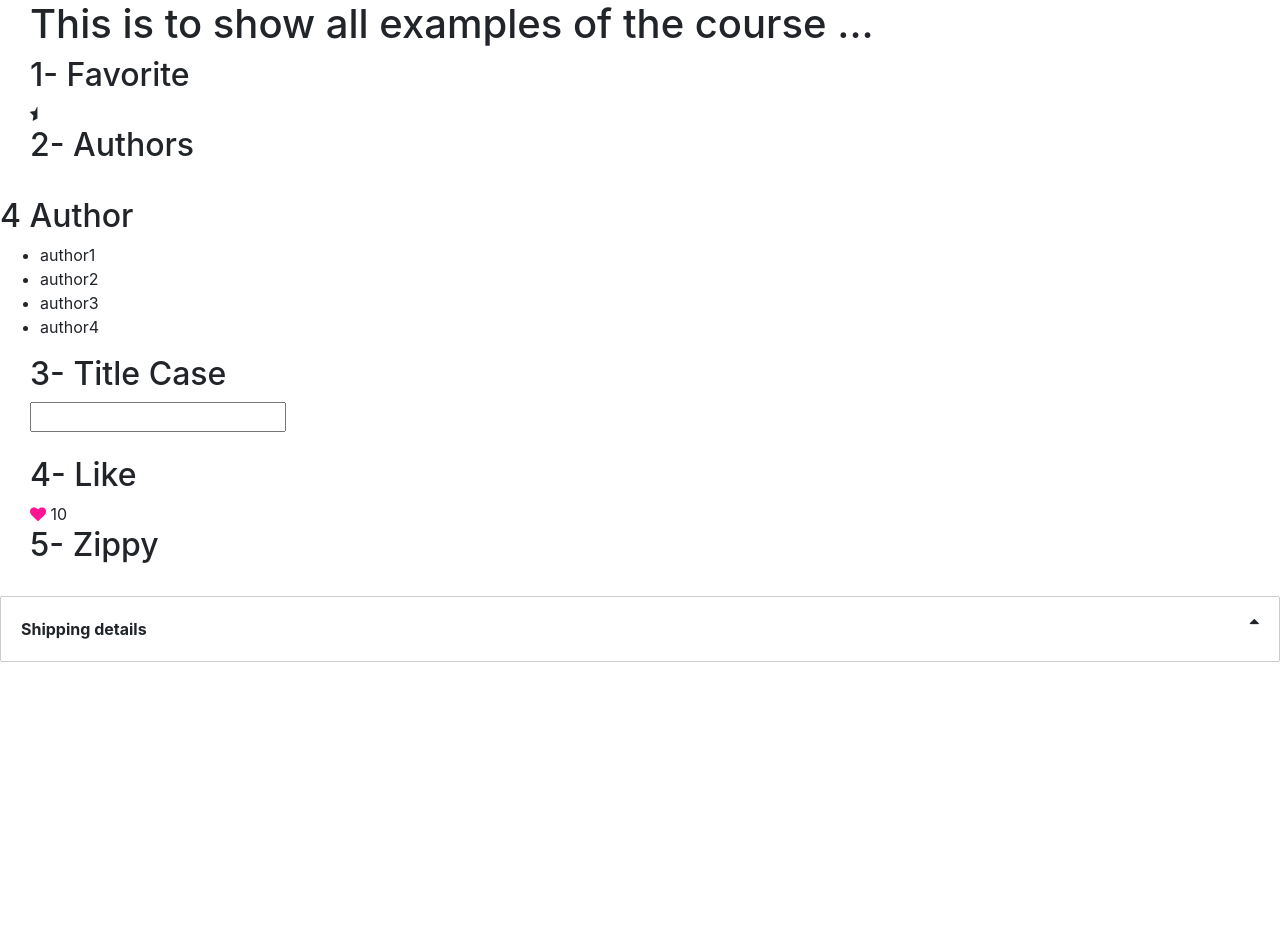
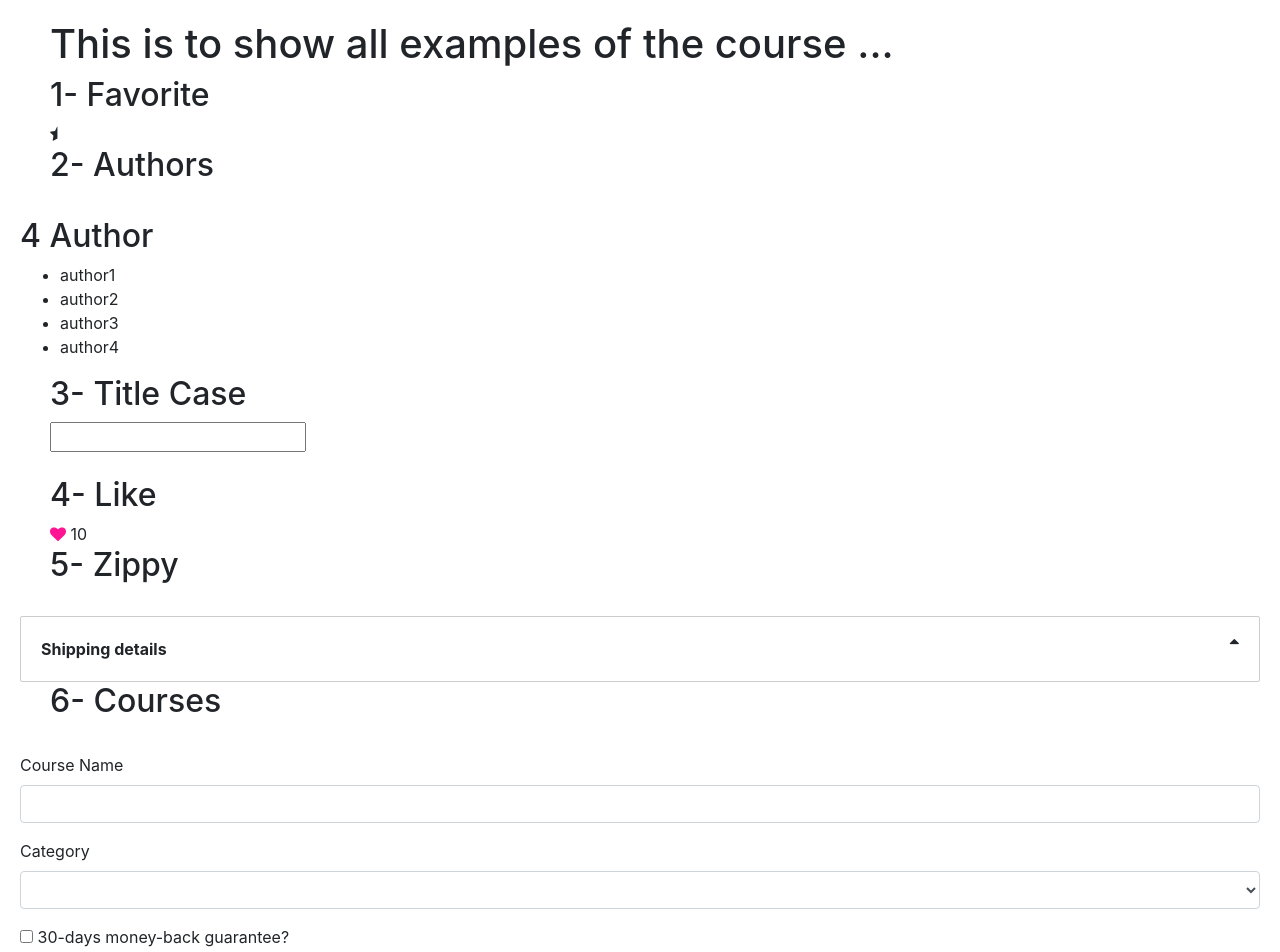
Before and after one commit to ernestoacosta1086/MoshCourse, an Angular app: page / in a window 1280 px wide. Shown: the top 952 px of the page. Before the commit the page ends 800 px from the top, so only its background shows below. Built offline with nearby package versions, Linux system fonts and the light colour scheme.

Commit message:
Course Form validation

```diff
--- a/src/app/app.component.html
+++ b/src/app/app.component.html
@@ -15,5 +15,8 @@
 
 <h2>5- Zippy</h2>
 <app-zippy title="Shipping details">
-    Shipping details Content
+  Shipping details Content
 </app-zippy>
+
+<h2>6- Courses</h2>
+<app-course> </app-course>
--- a/src/app/app.module.ts
+++ b/src/app/app.module.ts
@@ -11,6 +11,7 @@ import { FormsModule } from '@angular/forms';
 import { TitleCasePipe } from './title-case.pipe';
 import { LikeComponent } from './like/like.component';
 import { ZippyComponent } from './zippy/zippy.component';
+import { CourseComponent } from './course/course.component';
 
 @NgModule({
   declarations: [
@@ -20,7 +21,8 @@ import { ZippyComponent } from './zippy/zippy.component';
     TitleCaseComponent,
     TitleCasePipe,
     LikeComponent,
-    ZippyComponent
+    ZippyComponent,
+    CourseComponent
   ],
   imports: [
     BrowserModule,
--- /dev/null
+++ b/src/app/course/course.component.html
@@ -0,0 +1,63 @@
+<form #f="ngForm" (submit)="submit(f.value)">
+  <div class="form-group">
+    <label for="courseName">Course Name</label>
+    <input
+      required
+      minlength="5"
+      ngModel
+      name="course"
+      #course="ngModel"
+      id="courseName"
+      type="text"
+      class="form-control"
+      (change)="log(course)"
+    />
+
+    <div class="alert alert-danger" *ngIf="!course.valid && course.touched">
+      <div *ngIf="course.errors.required">Course name is required!</div>
+      <div *ngIf="course.errors.minlength">
+        Course name requires minimun of
+        {{ course.control.errors.minlength.requiredLength }} characters!
+      </div>
+    </div>
+  </div>
+
+  <div class="form-group">
+    <label for="category">Category</label>
+    <select
+      required
+      ngModel
+      name="category"
+      #category="ngModel"
+      id="category"
+      type="text"
+      class="form-control"
+    >
+      <option value=""></option>
+      <option *ngFor="let category of categories" [value]="category.id">
+        {{ category.name }}</option
+      >
+    </select>
+    <div class="alert alert-danger" *ngIf="!category.valid && category.touched">
+      <div *ngIf="category.errors.required">Category is required!</div>
+    </div>
+  </div>
+
+  <div class="checkbox">
+    <label for="moneyBackGuarantee">
+      <input
+        id="moneyBackGuarantee"
+        ngModel
+        name="isDiscount"
+        type="checkbox"
+      />
+      30-days money-back guarantee?
+    </label>
+  </div>
+
+  <p>
+    {{ f.value | json }}
+  </p>
+
+  <button class="btn btn-primary" [disabled]="f.invalid">Create</button>
+</form>
--- /dev/null
+++ b/src/app/course/course.component.ts
@@ -0,0 +1,22 @@
+import { Component, OnInit } from '@angular/core';
+
+@Component({
+  selector: 'app-course',
+  templateUrl: './course.component.html',
+  styleUrls: ['./course.component.css'],
+})
+export class CourseComponent {
+  categories = [
+    { id: 1, name: 'Development' },
+    { id: 2, name: 'Art' },
+    { id: 3, name: 'Languages' },
+  ];
+
+  log(x) {
+    console.log(x);
+  }
+
+  submit(course) {
+    console.log(course);
+  }
+}
--- a/src/styles.css
+++ b/src/styles.css
@@ -1,2 +1,10 @@
 /* You can add global styles to this file, and also import other style files */
-@import '../node_modules/bootstrap/dist/css/bootstrap.min.css';
+@import "../node_modules/bootstrap/dist/css/bootstrap.min.css";
+
+body {
+  padding: 20px;
+}
+
+.form-control.ng-touched.ng-invalid {
+  border: 2px solid red;
+}
```
Also changed, not shown: src/app/course/course.component.css (added), 1 other file (tests, documents, lock files or other folders).
